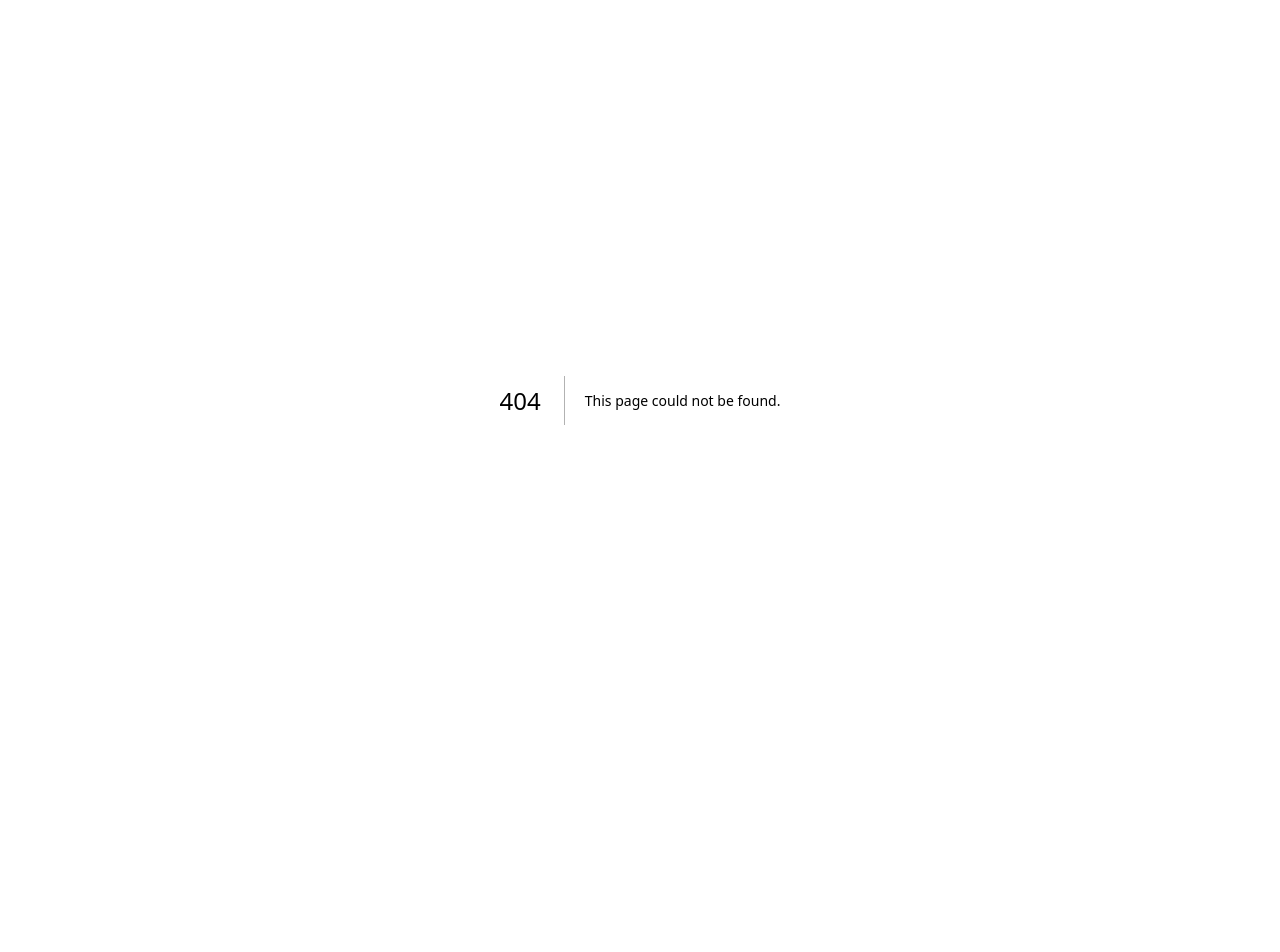
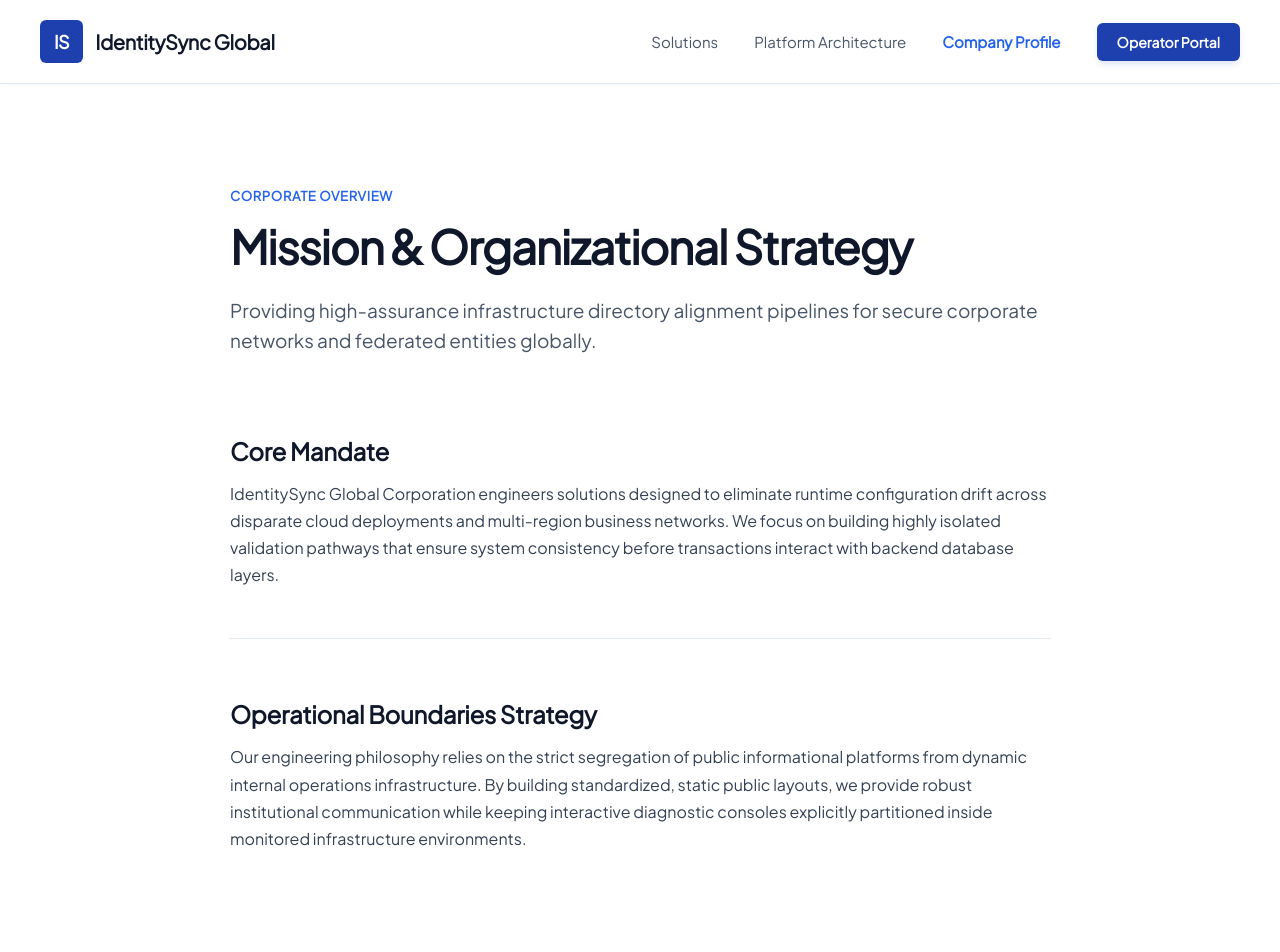
Before and after one commit to skylinenomadx-rgb/IM-Platform, a Next.js app in the folder frontend/: page /company in a window 1280 px wide. Before the commit this address had no page. Shown: the top 952 px of the page. Before the commit the page ends 800 px from the top, so only its background shows below. Built offline with nearby package versions, Linux system fonts and the light colour scheme.

Commit message:
Create company.js

```diff
--- /dev/null
+++ b/frontend/pages/company.js
@@ -0,0 +1,40 @@
+import Navbar from '../components/Navbar';
+import Footer from '../components/Footer';
+
+export default function Company() {
+  return (
+    <div>
+      <Navbar />
+
+      <main style={{ maxWidth: '900px', margin: '0 auto', padding: '100px 40px', minHeight: '80vh' }}>
+        <div style={{ marginBottom: '60px' }}>
+          <span style={{ color: '#2563eb', fontWeight: '700', fontSize: '13px', textTransform: 'uppercase', letterSpacing: '0.05em' }}>Corporate Overview</span>
+          <h1 style={{ fontSize: '46px', fontWeight: '800', color: '#0f172a', marginTop: '12px', marginBottom: '20px', letterSpacing: '-0.03em' }}>
+            Mission & Organizational Strategy
+          </h1>
+          <p style={{ fontSize: '19px', color: '#475569', lineHeight: '1.6', fontWeight: '400' }}>
+            Providing high-assurance infrastructure directory alignment pipelines for secure corporate networks and federated entities globally.
+          </p>
+        </div>
+
+        <div style={{ display: 'flex', flexDirection: 'column', gap: '50px' }}>
+          <section>
+            <h2 style={{ fontSize: '24px', fontWeight: '700', color: '#0f172a', marginBottom: '14px', letterSpacing: '-0.01em' }}>Core Mandate</h2>
+            <p style={{ fontSize: '16px', lineHeight: '1.7', color: '#334155', margin: 0 }}>
+              IdentitySync Global Corporation engineers solutions designed to eliminate runtime configuration drift across disparate cloud deployments and multi-region business networks. We focus on building highly isolated validation pathways that ensure system consistency before transactions interact with backend database layers.
+            </p>
+          </section>
+
+          <section style={{ borderTop: '1px solid #e2e8f0', paddingTop: '40px' }}>
+            <h2 style={{ fontSize: '24px', fontWeight: '700', color: '#0f172a', marginBottom: '14px', letterSpacing: '-0.01em' }}>Operational Boundaries Strategy</h2>
+            <p style={{ fontSize: '16px', lineHeight: '1.7', color: '#334155', margin: 0 }}>
+              Our engineering philosophy relies on the strict segregation of public informational platforms from dynamic internal operations infrastructure. By building standardized, static public layouts, we provide robust institutional communication while keeping interactive diagnostic consoles explicitly partitioned inside monitored infrastructure environments.
+            </p>
+          </section>
+        </div>
+      </main>
+
+      <Footer />
+    </div>
+  );
+}
```
